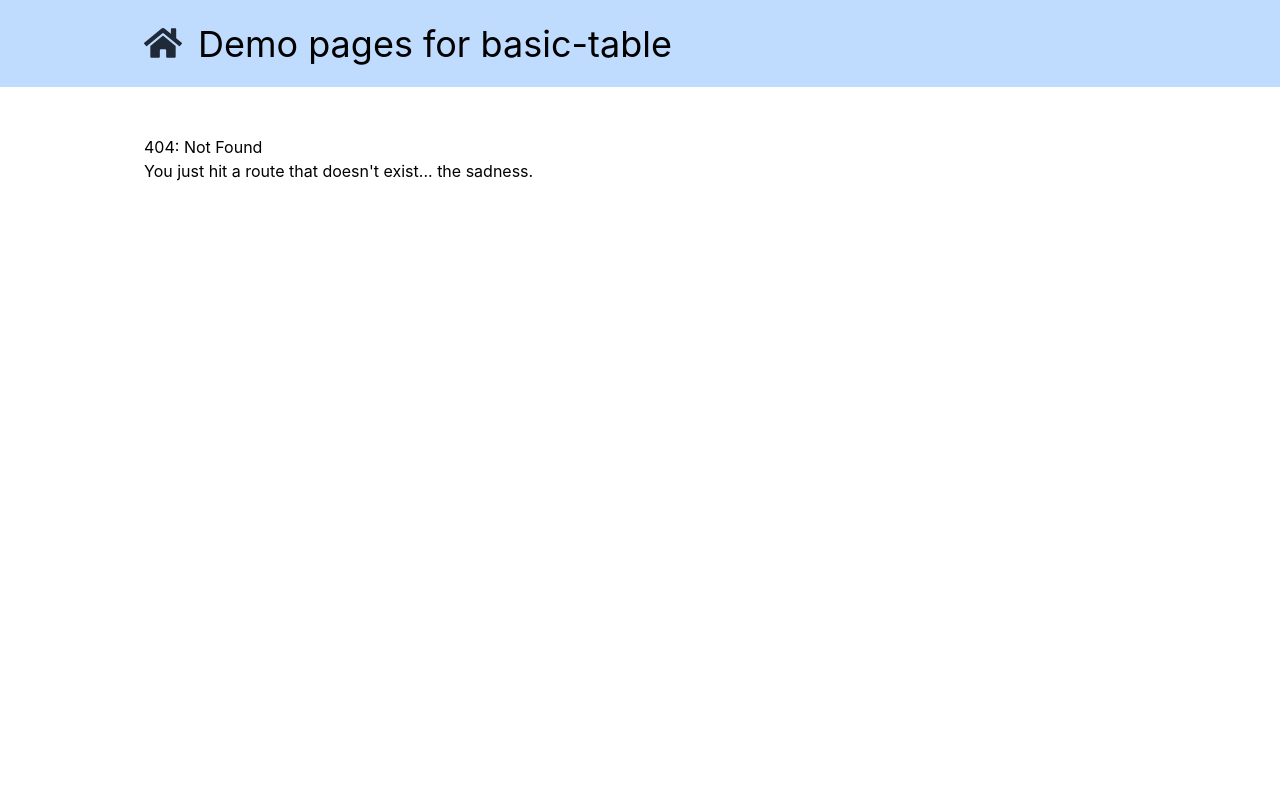
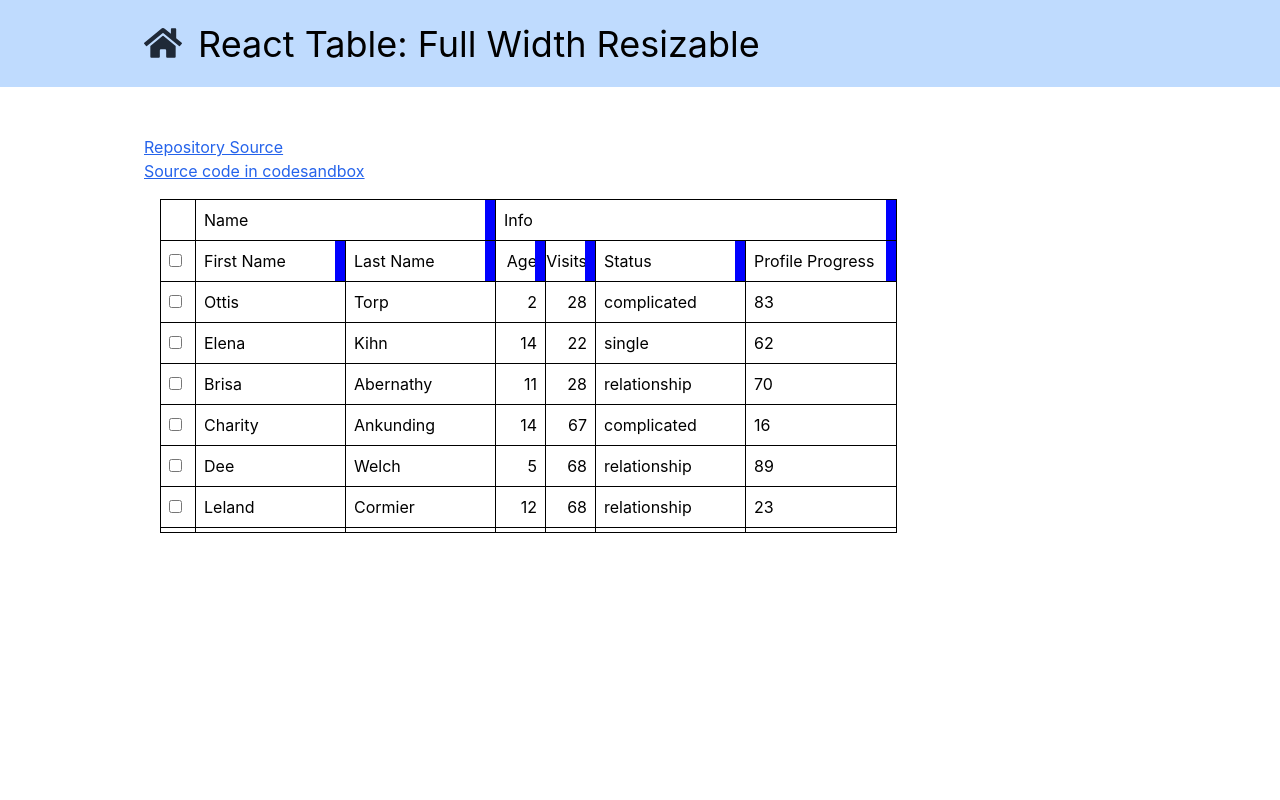
Before and after one commit to witcradg/gatsby-react-table-examples, a Gatsby site: page /full-width-resizable in a window 1280 px wide. Before the commit this address had no page. Built offline with nearby package versions, Linux system fonts and the light colour scheme; Gatsby itself is replaced by a stand-in of ours.

Commit message:
Added Full Width Resizable Table

```diff
--- a/gatsby-config.js
+++ b/gatsby-config.js
@@ -1,7 +1,7 @@
 module.exports = {
   siteMetadata: {
-    title: `Demo pages for basic-table`,
-    description: `A study of Basic Table examples implemented with Gatsby`,
+    title: `Gatsby pages demonstrating React Table`,
+    description: `A study of React Table examples implemented with Gatsby`,
     author: `@witcradg`,
   },
   plugins: ['gatsby-plugin-postcss']
--- a/src/components/basic/index.js
+++ b/src/components/basic/index.js
@@ -3,7 +3,7 @@ import styled from 'styled-components';
 import { useTable } from 'react-table';
 import Layout from '../layout';
 
-import makeData from './makeData';
+import makeData from '../../util/makeData';
 
 const Styles = styled.div`
 	padding: 1rem;
@@ -110,6 +110,8 @@ export default function Basic() {
 
 	const data = React.useMemo(() => makeData(20), []);
 
+    console.log({data})
+
 	return (
 		<Layout title="React Table: Basic">
 			<p className="p-0">
--- /dev/null
+++ b/src/components/full-width-resizable-table/index.js
@@ -0,0 +1,284 @@
+import React from 'react'
+import styled from 'styled-components'
+import {
+  useTable,
+  useResizeColumns,
+  useFlexLayout,
+  useRowSelect,
+} from 'react-table'
+import Layout from '../layout';
+
+import makeData from '../../util/makeData'
+
+const Styles = styled.div`
+  padding: 1rem;
+  ${'' /* These styles are suggested for the table fill all available space in its containing element */}
+  display: block;
+  ${'' /* These styles are required for a horizontaly scrollable table overflow */}
+  overflow: auto;
+
+  .table {
+    border-spacing: 0;
+    border: 1px solid black;
+
+    .thead {
+      ${'' /* These styles are required for a scrollable body to align with the header properly */}
+      overflow-y: auto;
+      overflow-x: hidden;
+    }
+
+    .tbody {
+      ${'' /* These styles are required for a scrollable table body */}
+      overflow-y: scroll;
+      overflow-x: hidden;
+      height: 250px;
+    }
+
+    .tr {
+      :last-child {
+        .td {
+          border-bottom: 0;
+        }
+      }
+      border-bottom: 1px solid black;
+    }
+
+    .th,
+    .td {
+      margin: 0;
+      padding: 0.5rem;
+      border-right: 1px solid black;
+
+      ${'' /* In this example we use an absolutely position resizer,
+       so this is required. */}
+      position: relative;
+
+      :last-child {
+        border-right: 0;
+      }
+
+      .resizer {
+        right: 0;
+        background: blue;
+        width: 10px;
+        height: 100%;
+        position: absolute;
+        top: 0;
+        z-index: 1;
+        ${'' /* prevents from scrolling while dragging on touch devices */}
+        touch-action :none;
+
+        &.isResizing {
+          background: red;
+        }
+      }
+    }
+  }
+`
+
+const headerProps = (props, { column }) => getStyles(props, column.align)
+
+const cellProps = (props, { cell }) => getStyles(props, cell.column.align)
+
+const getStyles = (props, align = 'left') => [
+  props,
+  {
+    style: {
+      justifyContent: align === 'right' ? 'flex-end' : 'flex-start',
+      alignItems: 'flex-start',
+      display: 'flex',
+    },
+  },
+]
+
+const IndeterminateCheckbox = React.forwardRef(
+  ({ indeterminate, ...rest }, ref) => {
+    const defaultRef = React.useRef()
+    const resolvedRef = ref || defaultRef
+
+    React.useEffect(() => {
+      resolvedRef.current.indeterminate = indeterminate
+    }, [resolvedRef, indeterminate])
+
+    return (
+      <>
+        <input type="checkbox" ref={resolvedRef} {...rest} />
+      </>
+    )
+  }
+)
+
+function Table({ columns, data }) {
+  const defaultColumn = React.useMemo(
+    () => ({
+      // When using the useFlexLayout:
+      minWidth: 30, // minWidth is only used as a limit for resizing
+      width: 150, // width is used for both the flex-basis and flex-grow
+      maxWidth: 200, // maxWidth is only used as a limit for resizing
+    }),
+    []
+  )
+
+  const { getTableProps, headerGroups, rows, prepareRow } = useTable(
+    {
+      columns,
+      data,
+      defaultColumn,
+    },
+    useResizeColumns,
+    useFlexLayout,
+    useRowSelect,
+    hooks => {
+      hooks.allColumns.push(columns => [
+        // Let's make a column for selection
+        {
+          id: 'selection',
+          disableResizing: true,
+          minWidth: 35,
+          width: 35,
+          maxWidth: 35,
+          // The header can use the table's getToggleAllRowsSelectedProps method
+          // to render a checkbox
+          Header: ({ getToggleAllRowsSelectedProps }) => (
+            <div>
+              <IndeterminateCheckbox {...getToggleAllRowsSelectedProps()} />
+            </div>
+          ),
+          // The cell can use the individual row's getToggleRowSelectedProps method
+          // to the render a checkbox
+          Cell: ({ row }) => (
+            <div>
+              <IndeterminateCheckbox {...row.getToggleRowSelectedProps()} />
+            </div>
+          ),
+        },
+        ...columns,
+      ])
+      hooks.useInstanceBeforeDimensions.push(({ headerGroups }) => {
+        // fix the parent group of the selection button to not be resizable
+        const selectionGroupHeader = headerGroups[0].headers[0]
+        selectionGroupHeader.canResize = false
+      })
+    }
+  )
+
+  return (
+    <div {...getTableProps()} className="table">
+      <div>
+        {headerGroups.map(headerGroup => (
+          <div
+            {...headerGroup.getHeaderGroupProps({
+              // style: { paddingRight: '15px' },
+            })}
+            className="tr"
+          >
+            {headerGroup.headers.map(column => (
+              <div {...column.getHeaderProps(headerProps)} className="th">
+                {column.render('Header')}
+                {/* Use column.getResizerProps to hook up the events correctly */}
+                {column.canResize && (
+                  <div
+                    {...column.getResizerProps()}
+                    className={`resizer ${
+                      column.isResizing ? 'isResizing' : ''
+                    }`}
+                  />
+                )}
+              </div>
+            ))}
+          </div>
+        ))}
+      </div>
+      <div className="tbody">
+        {rows.map(row => {
+          prepareRow(row)
+          return (
+            <div {...row.getRowProps()} className="tr">
+              {row.cells.map(cell => {
+                return (
+                  <div {...cell.getCellProps(cellProps)} className="td">
+                    {cell.render('Cell')}
+                  </div>
+                )
+              })}
+            </div>
+          )
+        })}
+      </div>
+    </div>
+  )
+}
+
+function FullWidthResizableTable() {
+  const columns = React.useMemo(
+    () => [
+      {
+        Header: 'Name',
+        columns: [
+          {
+            Header: 'First Name',
+            accessor: 'firstName',
+          },
+          {
+            Header: 'Last Name',
+            accessor: 'lastName',
+          },
+        ],
+      },
+      {
+        Header: 'Info',
+        columns: [
+          {
+            Header: 'Age',
+            accessor: 'age',
+            width: 50,
+            align: 'right',
+          },
+          {
+            Header: 'Visits',
+            accessor: 'visits',
+            width: 50,
+            align: 'right',
+          },
+          {
+            Header: 'Status',
+            accessor: 'status',
+          },
+          {
+            Header: 'Profile Progress',
+            accessor: 'progress',
+          },
+        ],
+      },
+    ],
+    []
+  )
+
+  const data = React.useMemo(() => makeData(20), [])
+
+  return (
+    <Layout title="React Table: Full Width Resizable">
+        <p className="p-0">
+            <a
+                className="anchor"
+                href="https://github.com/tannerlinsley/react-table/tree/master/examples/full-width-resizable-table/src"
+            >
+                Repository Source
+            </a>
+        </p>
+        <p>
+            <a
+                className="anchor"
+                href="https://codesandbox.io/s/github/tannerlinsley/react-table/tree/master/examples/full-width-resizable-table"
+            >
+                Source code in codesandbox
+            </a>
+        </p>
+        <Styles>
+            <Table columns={columns} data={data} />
+        </Styles>
+    </Layout>
+  )
+}
+
+export default FullWidthResizableTable
--- /dev/null
+++ b/src/pages/full-width-resizable.js
@@ -0,0 +1,10 @@
+import React from 'react';
+import FullWidthResizableTable from '../components/full-width-resizable-table'
+
+const FullWidthResizable = () => {
+	return (
+        <FullWidthResizableTable />
+	);
+};
+
+export default FullWidthResizable;
--- a/src/pages/index.js
+++ b/src/pages/index.js
@@ -18,8 +18,7 @@ const IndexPage = () => (
 		</div>
 		<div>
 			<a
-				className="underline text-blue-600 hover:text-blue-800 visited:text-purple-600"
-				href="https://github.com/tannerlinsley/react-table"
+				className="anchor" href="https://github.com/tannerlinsley/react-table"
 			>
 				React Table Repository
 			</a>
@@ -36,10 +35,17 @@ const IndexPage = () => (
 		</ul>
 
 		<h4 className="mb-0 text-lg font-bold">The examples</h4>
-		<ul className="list-disc ml-8">
+        Links to the original CRA examples can be found in the sidebar&nbsp;
+        <a className="anchor" href="https://react-table.tanstack.com/docs/examples/basic">here</a>.
+		<ul className="list-disc ml-8 mt-4">
 			<li>
-				<Link className="underline text-blue-600 hover:text-blue-800 visited:text-purple-600" to="basic">
+				<Link className="anchor" to="basic">
 					Basic
+				</Link>
+			</li>
+            <li>
+				<Link className="anchor" to="full-width-resizable">
+					Full Width Resizable
 				</Link>
 			</li>
 		</ul>
--- a/src/styles/global.css
+++ b/src/styles/global.css
@@ -17,5 +17,5 @@ code {
 }
 
 .anchor {
-    @apply text-blue-600 hover:text-blue-800 visited:text-purple-600 visited:text-purple-600;
+    @apply underline text-blue-600 hover:text-blue-800 visited:text-purple-600 visited:text-purple-600;
 }
```
Also changed, not shown: README.md, src/util/makeData.js (renamed from src/components/basic/makeData.js).
